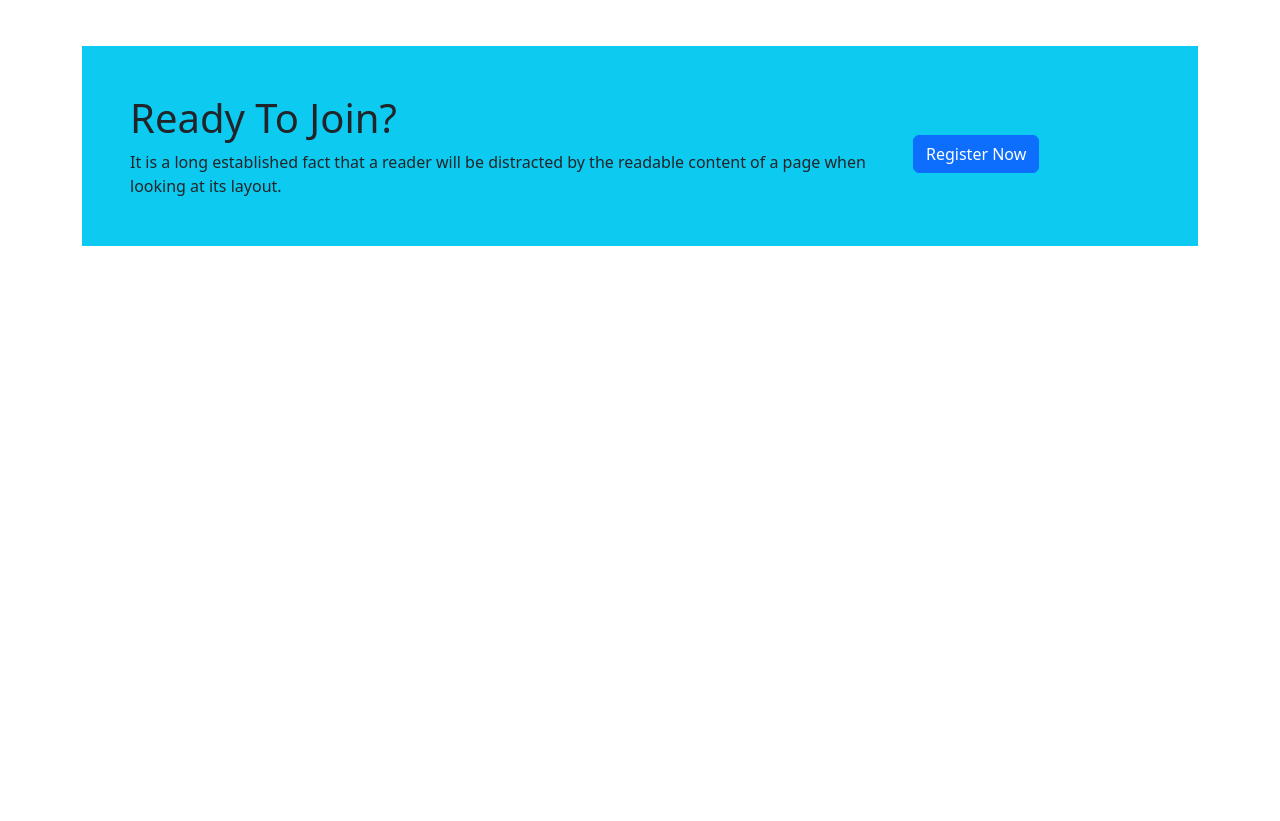
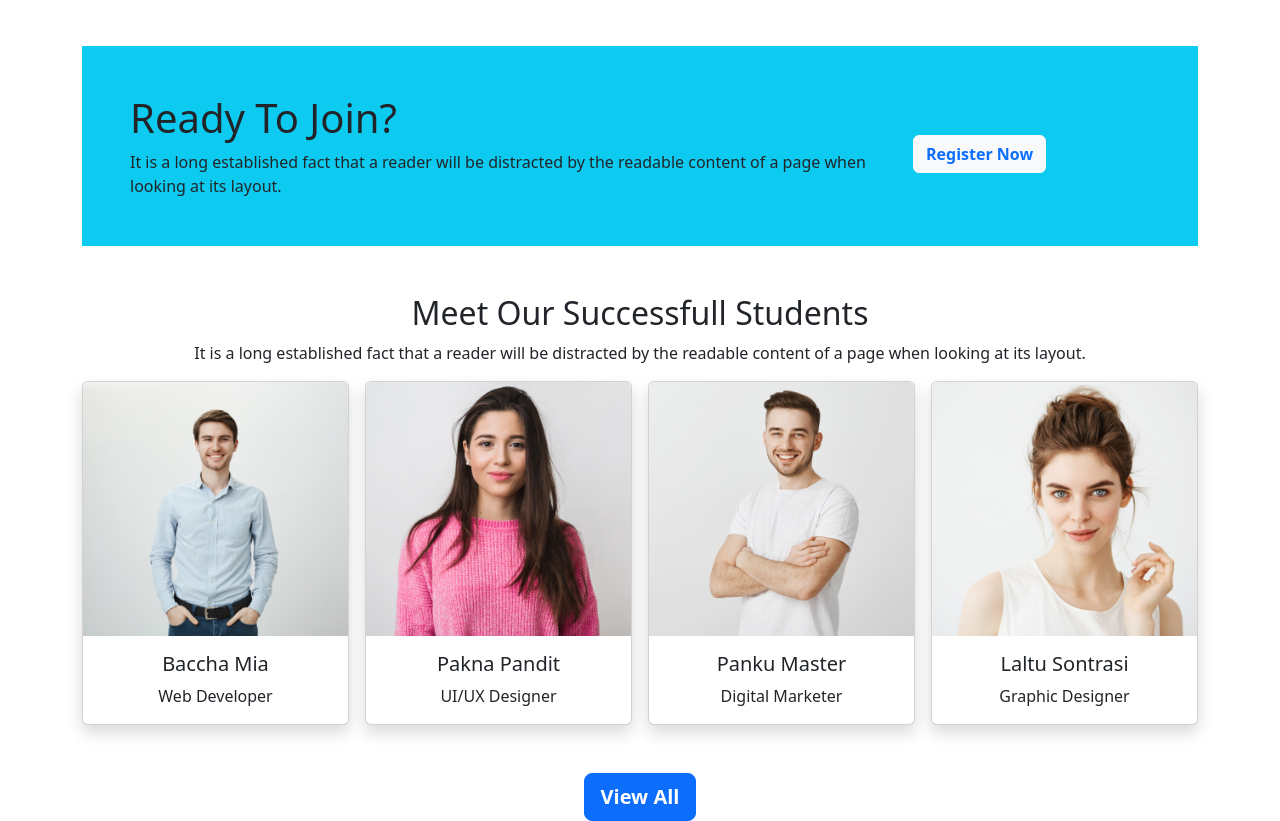
Before and after one commit to ansaryshohan/edtech-website, a plain HTML site: page index.html in a window 1280 px wide. Shown: the part 1886-2707 px from the top of the page. Before the commit the page ends 2132 px from the top, so only its background shows below. Drawn offline with nearby package versions, Linux system fonts and the light colour scheme.

Commit message:
students section done

```diff
--- a/index.html
+++ b/index.html
@@ -121,7 +121,7 @@
     <p>Discover our popular courses.learn about our courses by getting an overview.</p>
 
     <!-- doing the cards starts here -->
-    <section>
+    <section class="mb-5">
     <div class="">
 
       <div class="card text-start d-flex" >
@@ -217,6 +217,8 @@
     </div>
     </section>
 
+    <!-- Register Section starts here -->
+
     <section class="bg-info mt-5 p-5 text-start d-grid" style="height: 200px;">
       <div class="row justify-content-center align-items-center">
       <div class="col-md-9">
@@ -225,7 +227,7 @@
           readable content of a page when looking at its layout.</p>
       </div>
       <div class="col-md-3">
-        <button class="btn btn-primary" data-bs-toggle="modal" data-bs-target="#exampleModal">Register Now</button>
+        <button class="btn btn-light fw-bold text-primary" data-bs-toggle="modal" data-bs-target="#exampleModal">Register Now</button>
 
 <!-- Modal -->
 <div class="modal fade" id="exampleModal" tabindex="-1" aria-labelledby="exampleModalLabel" aria-hidden="true">
@@ -248,6 +250,50 @@
       </div>
     </div>
     </section>
+    <!-- Register Section ends here -->
+
+    <!-- Successful student section starts -->
+    <section class="mt-5">
+      <h2>Meet Our Successfull Students</h2>
+      <p>It is a long established fact that a reader will be distracted by the
+        readable content of a page when looking at its layout.</p>
+        <div class="d-flex gap-3">
+        <div class="card shadow" style="width: 18rem;">
+          <img src="images/student/student-1.png" class="card-img-top" alt="...">
+          <div class="card-body">
+            <h5 class="card-title">Baccha Mia</h5>
+            <p class="card-text">Web Developer</p>
+          </div>
+        </div>
+        <div class="card shadow" style="width: 18rem;">
+          <img src="images/student/student-2.png" class="card-img-top" alt="...">
+          <div class="card-body">
+            <h5 class="card-title">Pakna Pandit</h5>
+            <p class="card-text">UI/UX Designer</p>
+          </div>
+        </div>
+        <div class="card shadow" style="width: 18rem;">
+          <img src="images/student/student-3.png" class="card-img-top" alt="...">
+          <div class="card-body">
+            <h5 class="card-title">Panku Master</h5>
+            <p class="card-text">Digital Marketer</p>
+          </div>
+        </div>
+        <div class="card shadow" style="width: 18rem;">
+          <img src="images/student/student-4.png" class="card-img-top" alt="...">
+          <div class="card-body">
+            <h5 class="card-title">Laltu Sontrasi</h5>
+            <p class="card-text">Graphic Designer</p>
+          </div>
+        </div>
+      </div>
+      <button class="btn btn-primary btn-lg text-center mt-5 fw-semibold">View All</button>
+    </section>
+
+    <!-- Students section ends here -->
+
+    <!-- The FAQ section starts here -->
+
 
   </main>
 
```
